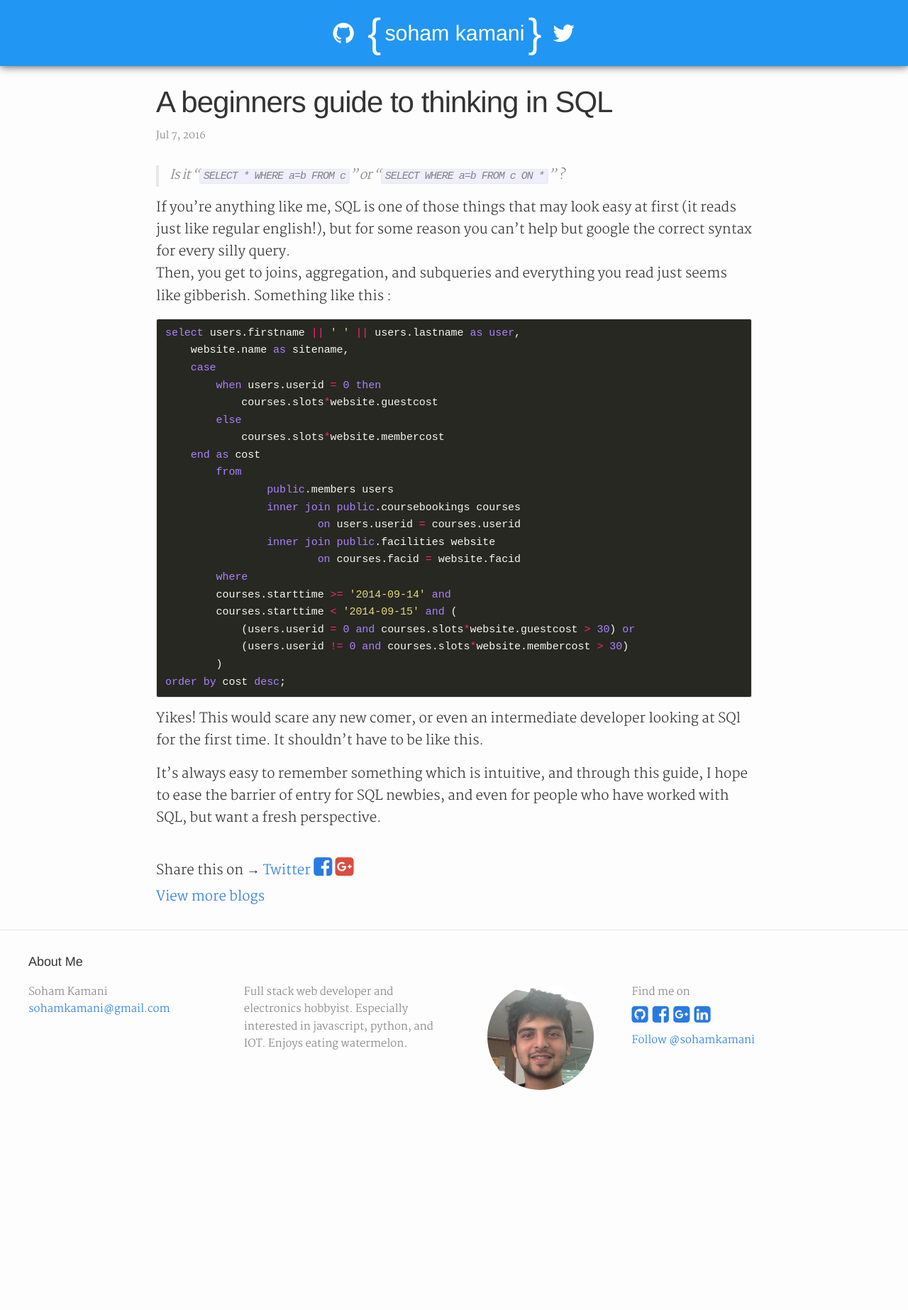
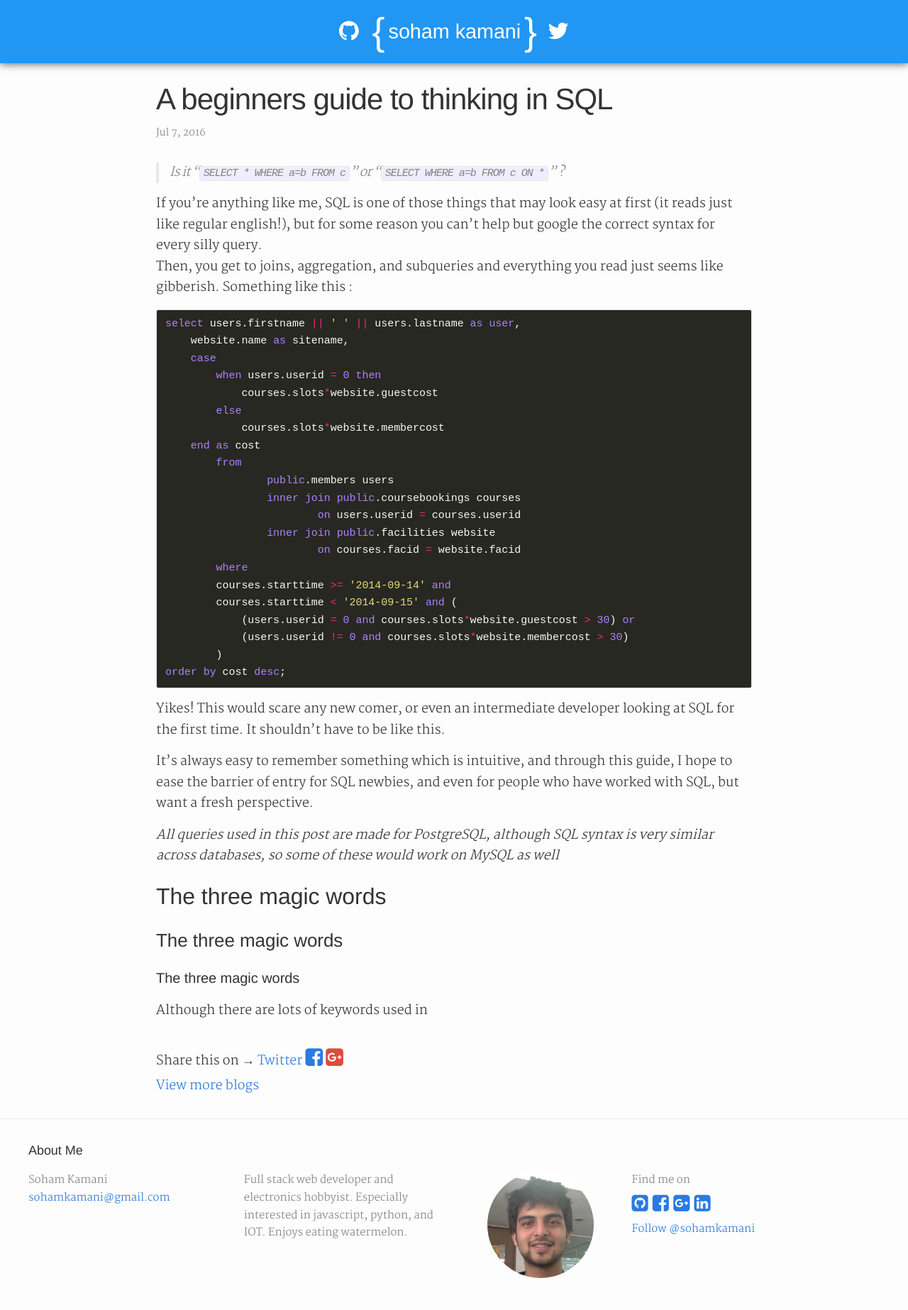
Before and after one commit to sohamkamani/sohamkamani.github.io, a Jekyll site: the page built from _posts/2016-07-07-a-beginners-guide-to-sql.md, in a window 1280 px wide. Shown: the whole page at 71% size. Built offline with Jekyll 4.4.1, drawn with Linux system fonts in a browser that asks for light colours; nearby versions of some CDN libraries; comment, search, counter and statistics services are not loaded; before the commit the page ends 1581 px from its top, so only the background shows below that.

Commit message:
Nice font syntax

````diff
--- a/_posts/2016-07-07-a-beginners-guide-to-sql.md
+++ b/_posts/2016-07-07-a-beginners-guide-to-sql.md
@@ -35,6 +35,17 @@
 order by cost desc;
 ```
 
-Yikes! This would scare any new comer, or even an intermediate developer looking at SQl for the first time. It shouldn't have to be like this.
+Yikes! This would scare any new comer, or even an intermediate developer looking at SQL for the first time. It shouldn't have to be like this.
 
 It's always easy to remember something which is intuitive, and through this guide, I hope to ease the barrier of entry for SQL newbies, and even for people who have worked with SQL, but want a fresh perspective.
+
+_All queries used in this post are made for PostgreSQL, although SQL syntax is very similar across databases, so some of these would  work on MySQL as well_
+
+## The three magic words
+
+### The three magic words
+
+#### The three magic words
+
+
+Although there are lots of keywords used in
--- a/_sass/_base.scss
+++ b/_sass/_base.scss
@@ -38,12 +38,18 @@
     line-height: $base-line-height;
     font-weight: 300;
     font-style: normal;
-    font-size: 19px;
+    font-size: 18px;
     line-height: 1.64;
     letter-spacing: -.003em;
     color: $text-color;
     background-color: $background-color;
     -webkit-text-size-adjust: 100%;
+}
+
+@media screen and (max-width: 800px) {
+  body {
+    font-size: 16px;
+  }
 }
 /**
  * Set `margin-bottom` to maintain vertical rhythm
````
Also changed, not shown: blog/css/main.css (+6 -6 lines).
